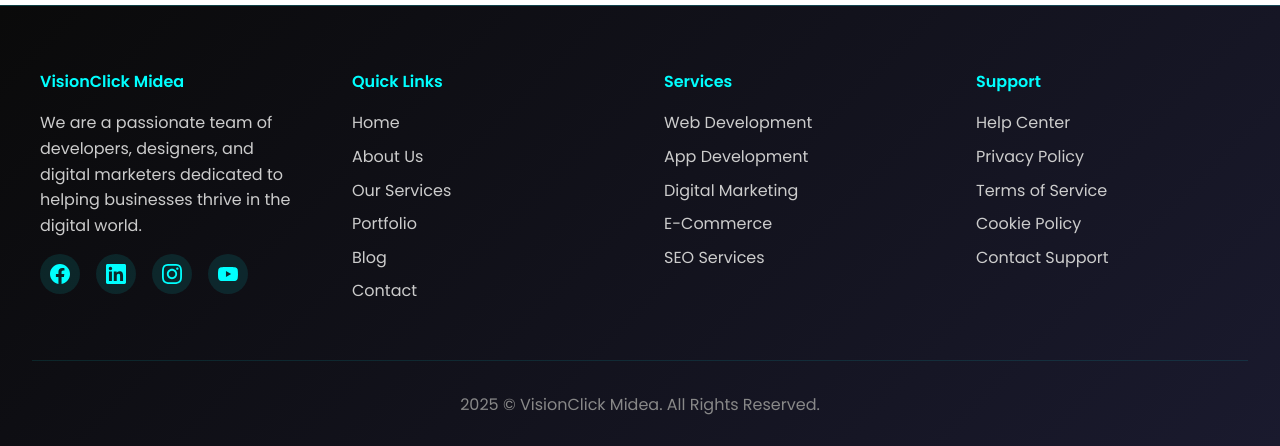
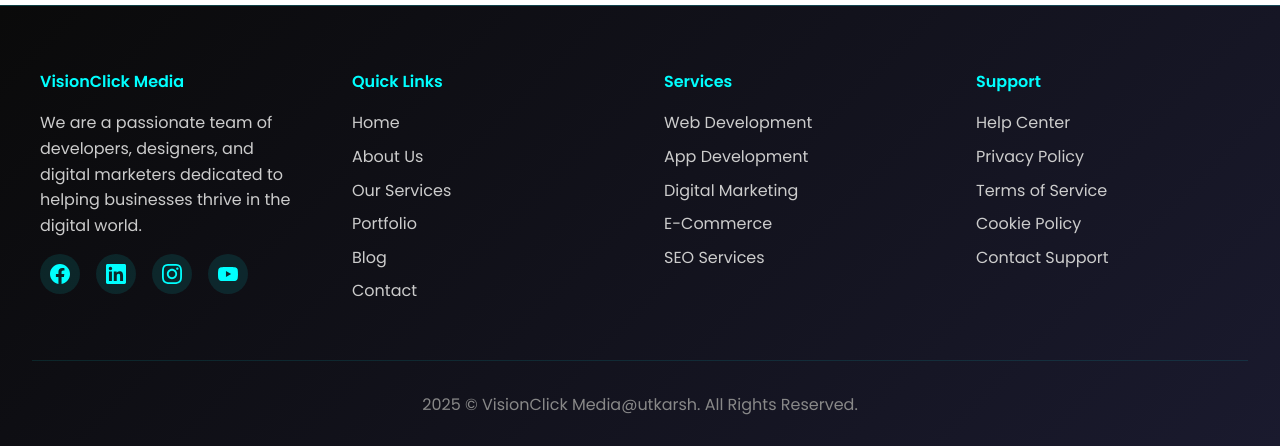
Before and after one commit to utkarshshu1221/vision-click-media, a React (Vite) app in the folder Frontend/: page /home in a window 1280 px wide. Shown: the part 1913-2359 px from the top of the page. Built offline with nearby package versions, Linux system fonts and the light colour scheme.

Commit message:
Name and SEO correction

```diff
--- a/Frontend/src/components/Footer.jsx
+++ b/Frontend/src/components/Footer.jsx
@@ -3,7 +3,7 @@
     <footer className="footer">
       <div className="footer-content">
         <div className="footer-section">
-          <h3 id="footerCompanyName">VisionClick Midea</h3>
+          <h3 id="footerCompanyName">VisionClick Media</h3>
           <p>We are a passionate team of developers, designers, and digital marketers dedicated to helping businesses thrive in the digital world.</p>
           <div className="social-links">
             <a href="https://www.facebook.com/profile.php?id=61580651744940" title="Facebook" target="_blank" rel="noopener noreferrer">
@@ -61,7 +61,7 @@
         </div>
       </div>
       <div className="footer-bottom">
-        <p>2025 © <span id="footerCompanyName2">VisionClick Midea</span>. All Rights Reserved.</p>
+        <p>2025 © <span id="footerCompanyName2">VisionClick Media@utkarsh</span>. All Rights Reserved.</p>
       </div>
     </footer>
   );
--- a/Frontend/src/components/Navbar.jsx
+++ b/Frontend/src/components/Navbar.jsx
@@ -112,7 +112,7 @@
 //       <div className="nav-container">
 //         <div className="logo" id="companyName">
 //           <img src={logo} alt="logo" />
-//           VisionClick Midea
+//           VisionClick Media
 //         </div>
 
 //         <ul className="nav-links" style={{ display: open ? "flex" : "" }}>
--- a/Frontend/src/components/SEO.jsx
+++ b/Frontend/src/components/SEO.jsx
@@ -1,21 +1,21 @@
 import { Helmet } from "react-helmet-async";
 
 export default function SEO({ title, description, keywords, image, url }) {
-  const defaultTitle = "VisionClick Midea | Digital Agency & Marketing Experts";
+  const defaultTitle = "VisionClick Media | Digital Agency & Marketing Experts";
   const defaultDescription =
-    "VisionClick Midea offers cutting-edge web development, app solutions, and digital marketing to empower your business online.";
+    "VisionClick Media offers cutting-edge web development, app solutions, and digital marketing to empower your business online.";
   const defaultImage = "/logo.png";
   const defaultKeywords = "web development, digital marketing, SEO, app development, ecommerce";
 
   const schemaOrg = {
     "@context": "https://schema.org",
     "@type": "Organization",
-    "name": "VisionClick Midea",
-    "url": "https://visionclickmidea.com",
+    "name": "VisionClick Media",
+    "url": "https://visionclickmedia.digital",
     "logo": "/logo.png",
     "sameAs": [
-      "https://facebook.com/visionclickmidea",
-      "https://linkedin.com/company/visionclickmidea"
+      "https://www.facebook.com/profile.php?id=61580651744940",
+      "https://www.linkedin.com/company/visionclick-media/?viewAsMember=true"
     ]
   };
 
@@ -29,7 +29,7 @@
       <meta property="og:description" content={description || defaultDescription} />
       <meta property="og:image" content={image || defaultImage} />
       <meta property="og:type" content="website" />
-      <meta property="og:url" content={url || "https://visionclickmidea.com"} />
+      <meta property="og:url" content={url || "https://visionclickmedia.digital"} />
 
       <meta name="twitter:card" content="summary_large_image" />
 
--- a/Frontend/src/pages/Blog.jsx
+++ b/Frontend/src/pages/Blog.jsx
@@ -14,9 +14,9 @@
   return (
     <>
       <SEO
-        title="Blog | VisionClick Midea"
+        title="Blog | VisionClick Media"
         description="Latest insights on web development, marketing, performance, and design."
-        url="https://visionclickmidea.com/blog"
+        url="https://visionclickmedia.digital/blog"
       />
       <div className="page-content">
         <div className="container">
--- a/Frontend/src/pages/Contact.jsx
+++ b/Frontend/src/pages/Contact.jsx
@@ -6,9 +6,9 @@
   return (
     <>
       <SEO
-        title="Contact | VisionClick Midea"
-        description="Start your project—reach out to VisionClick Midea today."
-        url="https://visionclickmidea.com/contact"
+        title="Contact | VisionClick Media"
+        description="Start your project—reach out to VisionClick Media today."
+        url="https://visionclickmedia.digital/contact"
       />
       <div className="page-content">
         <div className="container">
--- a/Frontend/src/pages/CookiePolicy.jsx
+++ b/Frontend/src/pages/CookiePolicy.jsx
@@ -7,7 +7,7 @@
       <SEO
         title="Cookie Policy | VisionClick Media"
         description="Cookie Policy for VisionClick Media - Learn about how we use cookies and similar technologies on our website."
-        url="https://visionclickmidea.com/cookie-policy"
+        url="https://visionclickmedia.digital/cookie-policy"
       />
       <div className="page-content">
         <div className="container">
--- a/Frontend/src/pages/HelpCenter.jsx
+++ b/Frontend/src/pages/HelpCenter.jsx
@@ -7,7 +7,7 @@
       <SEO
         title="Help Center | VisionClick Media"
         description="Get help and support for VisionClick Media services. Find answers to frequently asked questions and contact our support team."
-        url="https://visionclickmidea.com/help-center"
+        url="https://visionclickmedia.digital/help-center"
       />
       <div className="page-content">
         <div className="container">
--- a/Frontend/src/pages/Home.jsx
+++ b/Frontend/src/pages/Home.jsx
@@ -7,9 +7,9 @@
   return (
     <>
       <SEO
-        title="VisionClick Midea | Home"
+        title="VisionClick Media | Home"
         description="Empowering businesses through code & creativity — modern web, app, and marketing solutions."
-        url="https://visionclickmidea.com/"
+        url="https://visionclickmedia.digital/"
       />
       <div className="page-content">
         <Hero />
--- a/Frontend/src/pages/Portfolio.jsx
+++ b/Frontend/src/pages/Portfolio.jsx
@@ -26,9 +26,9 @@
   return (
     <>
       <SEO
-        title="Portfolio | VisionClick Midea"
+        title="Portfolio | VisionClick Media"
         description="Explore recent projects across web, mobile, ecommerce, and marketing."
-        url="https://visionclickmidea.com/portfolio"
+        url="https://visionclickmedia.digital/portfolio"
       />
       <div className="page-content">
         <div className="container">
--- a/Frontend/src/pages/PrivacyPolicy.jsx
+++ b/Frontend/src/pages/PrivacyPolicy.jsx
@@ -7,7 +7,7 @@
       <SEO
         title="Privacy Policy | VisionClick Media"
         description="Privacy Policy for VisionClick Media - Learn how we collect, use, and protect your personal information."
-        url="https://visionclickmidea.com/privacy-policy"
+        url="https://visionclickmedia.digital/privacy-policy"
       />
       <div className="page-content">
         <div className="container">
--- a/Frontend/src/pages/Services.jsx
+++ b/Frontend/src/pages/Services.jsx
@@ -102,9 +102,9 @@
   return (
     <>
       <SEO
-        title="Services | VisionClick Midea"
+        title="Services | VisionClick Media"
         description="Full-stack web, app, ecommerce, and marketing services tailored to your growth."
-        url="https://visionclickmidea.com/services"
+        url="https://visionclickmedia.digital/services"
       />
       <div className="page-content">
         <div className="container">
--- a/Frontend/src/pages/TermsOfService.jsx
+++ b/Frontend/src/pages/TermsOfService.jsx
@@ -7,7 +7,7 @@
       <SEO
         title="Terms of Service | VisionClick Media"
         description="Terms of Service for VisionClick Media - Read our terms and conditions for using our services."
-        url="https://visionclickmidea.com/terms-of-service"
+        url="https://visionclickmedia.digital/terms-of-service"
       />
       <div className="page-content">
         <div className="container">
```
